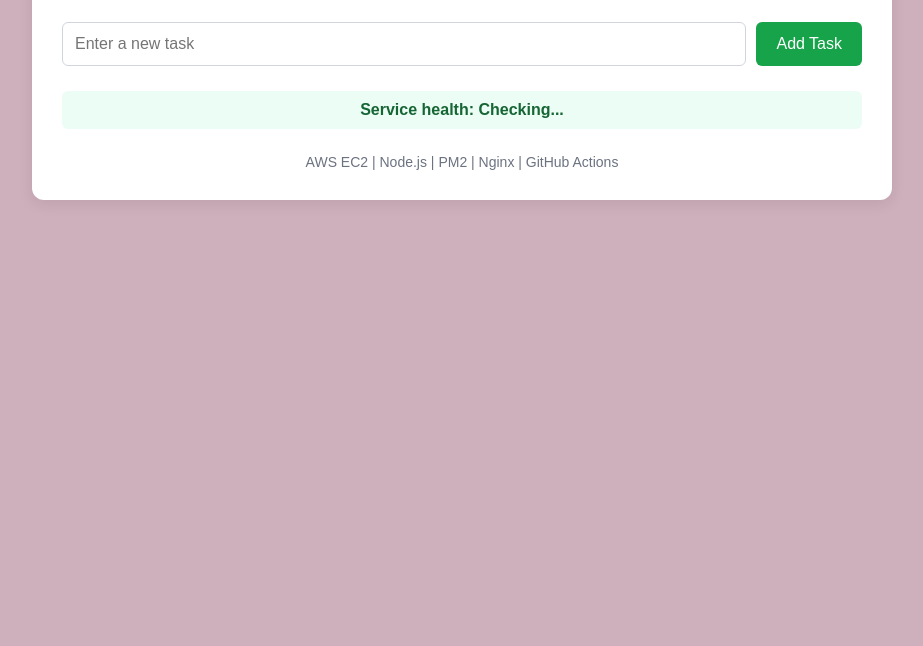
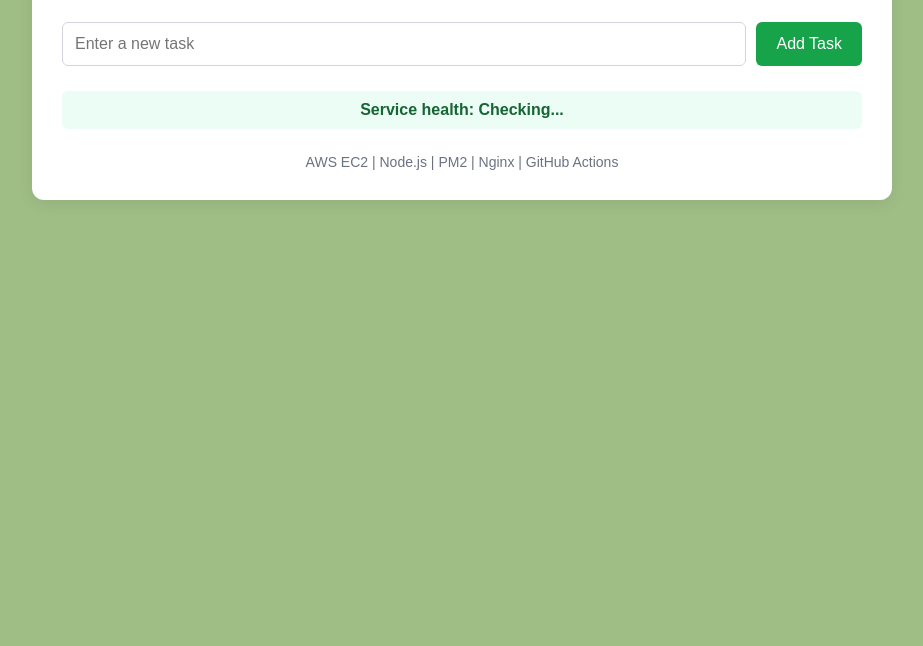
Before and after one commit to RIMJHIM2311/Todo-aws-devops, a website: page public/index.html in a window 1280 px wide. Shown: the part 154-800 px from the top of the page, without its empty margins (178-1101 px from the left). Drawn offline with Linux system fonts and the light colour scheme.

Commit message:
colour changes

```diff
--- a/public/index.html
+++ b/public/index.html
@@ -23,7 +23,7 @@
 
             font-family: Arial, Helvetica, sans-serif;
 
-            background-color: #ceafbc;
+            background-color: #9fbe85;
 
             color: #1f2937;
         }
```
